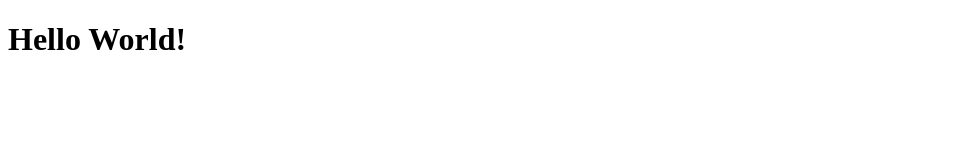
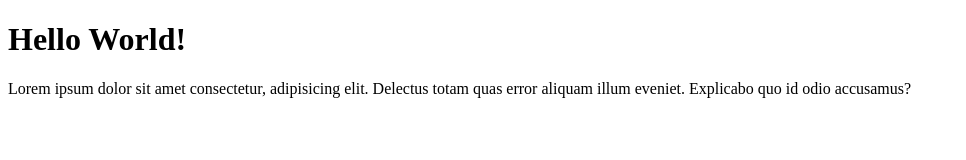
Before and after one commit to velizhaar/veli-git-test, a plain HTML site: page index.html in a window 1280 px wide. Shown: the whole page, without its empty margins (0-966 px from the left). Drawn offline with Linux system fonts and the light colour scheme.

Commit message:
menambahkan paragraf

```diff
--- a/index.html
+++ b/index.html
@@ -7,5 +7,6 @@
 </head>
 <body>
     <h1>Hello World!</h1>
+    <p>Lorem ipsum dolor sit amet consectetur, adipisicing elit. Delectus totam quas error aliquam illum eveniet. Explicabo quo id odio accusamus?</p>
 </body>
 </html>
```
